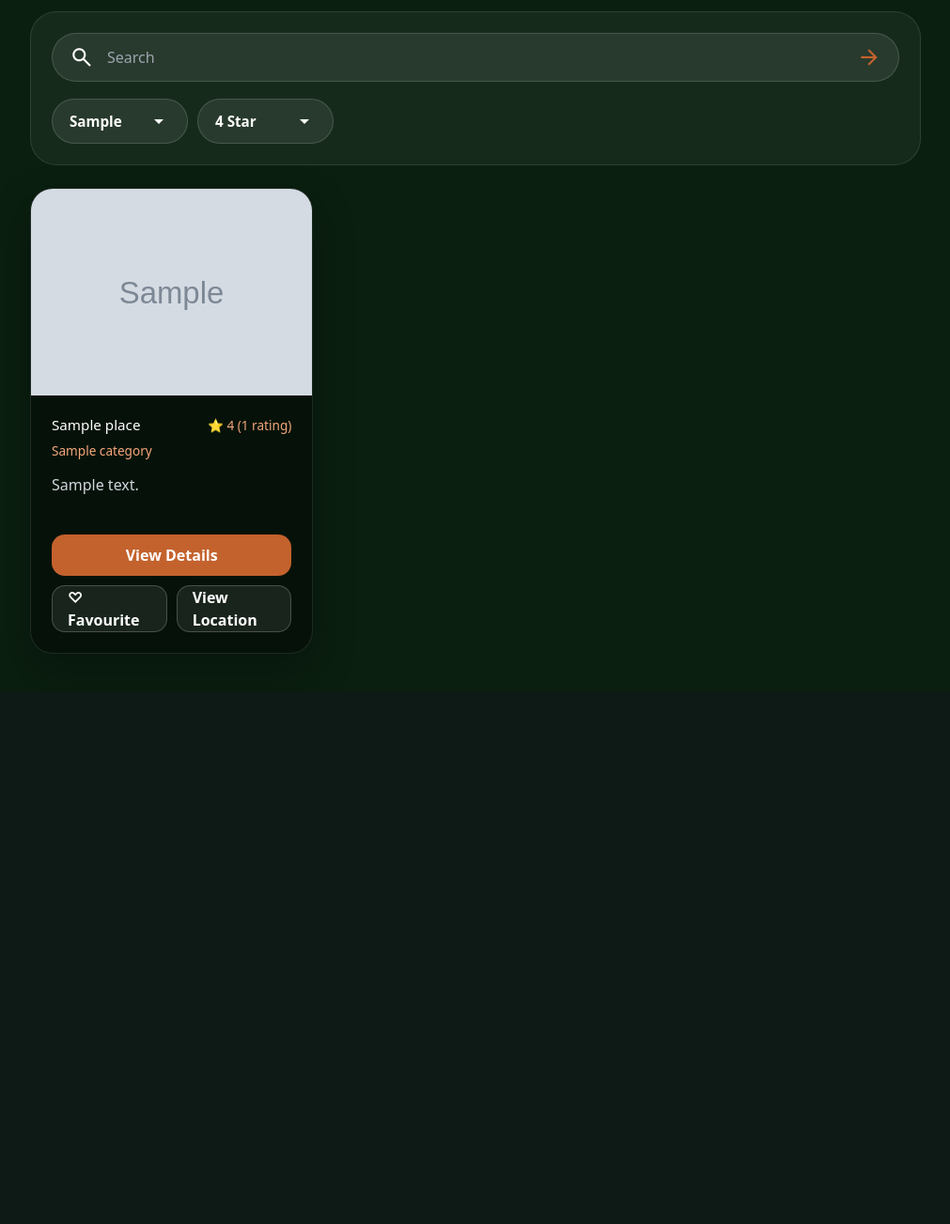
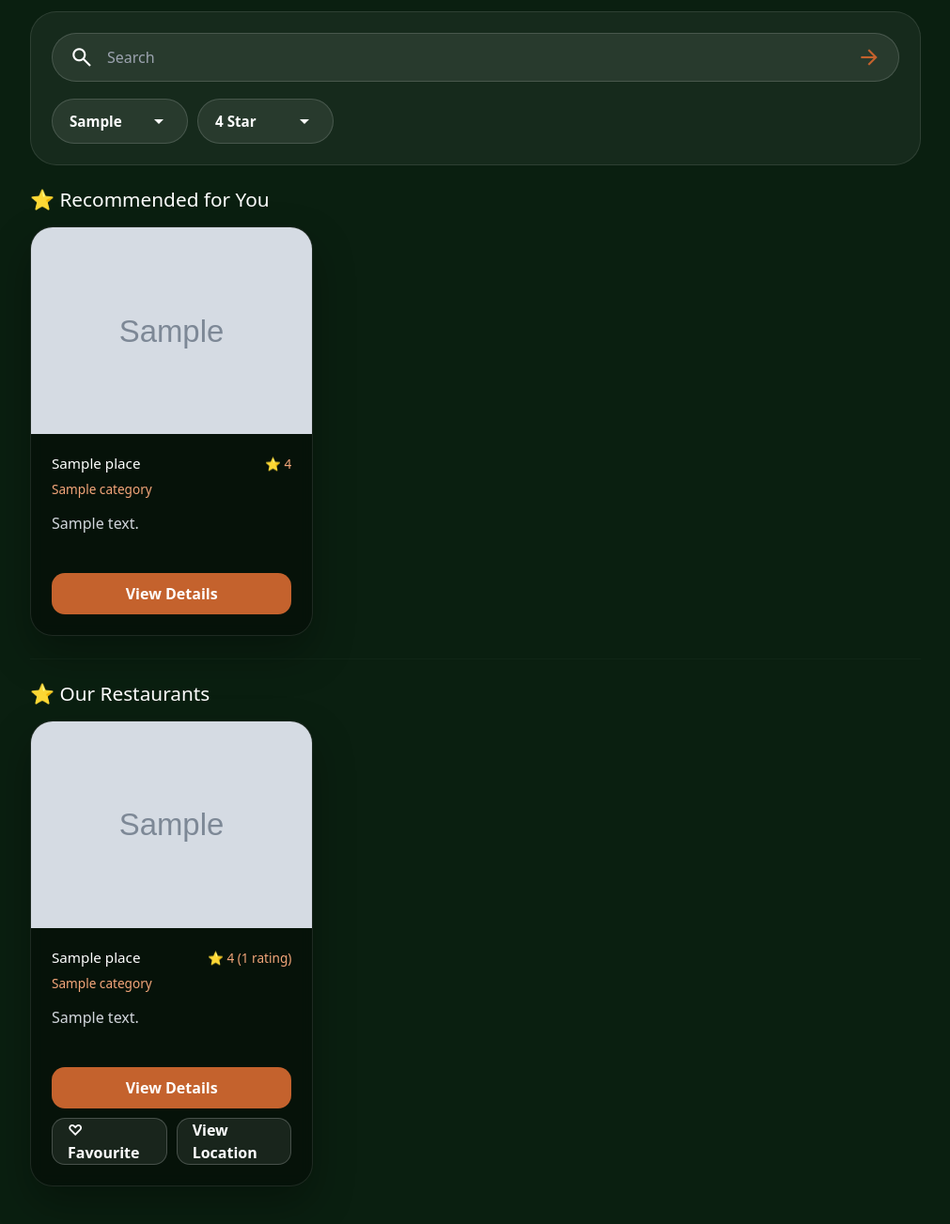
Before and after one commit to campus-cravings-org/campus-cravings, a Python web app: template app/templates/browse_places.html in a window 1280 px wide. Shown: the part 184-1487 px from the top of the page at 94% size, without its empty margins (134-1145 px from the left). Before the commit the page ends 880 px from the top, so only its background shows below. Run offline with Jinja, Linux system fonts and the light colour scheme; the template is opened without the code that fills it: most values are stand-ins (such as "Sample title", 1, 10 or a date in 2020); grey boxes marked "Sample" are stand-in pictures; some libraries are stand-ins or nearby versions.

Commit message:
Recommendations
Recommended for u section

```diff
--- a/app/templates/browse_places.html
+++ b/app/templates/browse_places.html
@@ -303,7 +303,36 @@ body {
         </div>
     </form>
 
+    {% if recommendations %}
+    <div class="mb-4">
+        <h2 style="color: #FFFFFF; font-size: 1.3rem; margin-bottom: 16px;">⭐ Recommended for You</h2>
+        <div style="display: grid; grid-template-columns: repeat(3, minmax(0, 1fr)); gap: 22px;">
+            {% for place in recommendations %}
+            <article class="browse-card">
+                <img src="{{ place.image_url if place.image_url else 'https://encrypted-tbn0.gstatic.com/images?q=tbn:ANd9GcT27gTKHqKhHk3i-EiarE5Q9IND_awvKaKjxw&s' }}" alt="{{ place.name }} image">
+                <div class="browse-card-body">
+                    <div class="meta-row">
+                        <h3>{{ place.name }}</h3>
+                        {% if avg_ratings[place.id] %}
+                        <div class="avg-rating">⭐ {{ avg_ratings[place.id] }}</div>
+                        {% endif %}
+                    </div>
+                    <div style="font-size: 0.85rem; color: #F4A67A; margin-top: -8px;">{{ place.category }}</div>
+                    <p class="description">{{ place.description }}</p>
+                    <div class="button-group">
+                        <a href="/places/{{ place.id }}" class="primary-btn">View Details</a>
+                    </div>
+                </div>
+            </article>
+            {% endfor %}
+        </div>
+        <hr style="border-color: rgba(255,255,255,0.1); margin: 24px 0;">
+    </div>
+    {% endif %}
+
+    <h2 style="color: #FFFFFF; font-size: 1.3rem; margin-bottom: 16px;">⭐ Our Restaurants</h2>
     <div class="places-grid">
+
         {% for place in places %}
         <article class="browse-card">
             <img src="{{ place.image_url if place.image_url else 'https://encrypted-tbn0.gstatic.com/images?q=tbn:ANd9GcT27gTKHqKhHk3i-EiarE5Q9IND_awvKaKjxw&s' }}" alt="{{ place.name }} image">
```
Also changed, not shown: app/routers/browse.py (+21 -1 lines).
